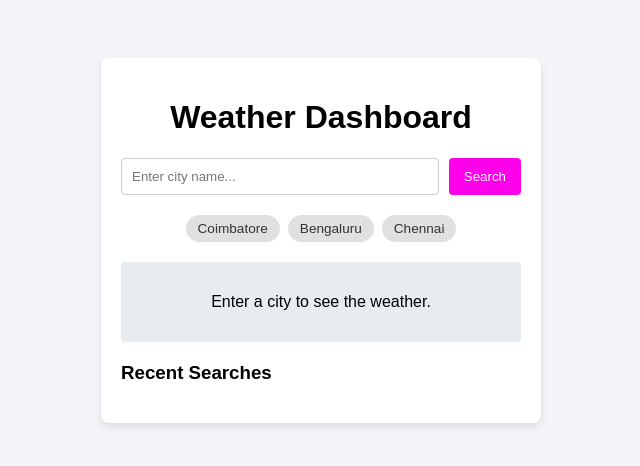
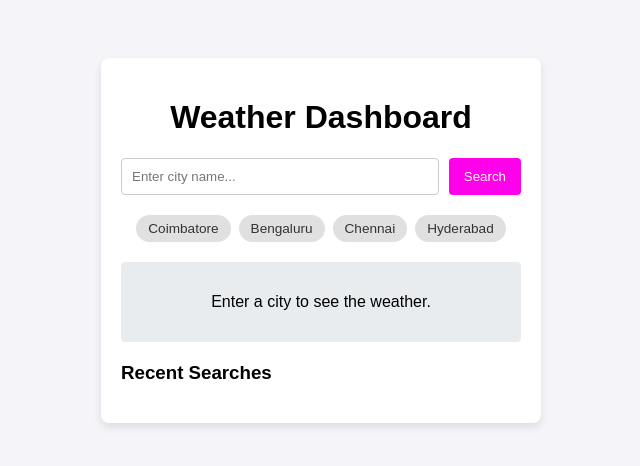
Before and after one commit to Sivapprakash-Chinnaraj/Weather-app, a Flask app: page / in a window 1280 px wide. Shown: the top 466 px of the page, without its empty margins (319-959 px from the left). Run offline with Flask 3, Linux system fonts and the light colour scheme; data that the repository does not hold is empty.

Commit message:
Added the city Hyderabad

```diff
--- a/templates/index.html
+++ b/templates/index.html
@@ -19,6 +19,7 @@
             <button class="city-chip" onclick="searchTopCity('Coimbatore')">Coimbatore</button>
             <button class="city-chip" onclick="searchTopCity('Bengaluru')">Bengaluru</button>
             <button class="city-chip" onclick="searchTopCity('Chennai')">Chennai</button>
+            <button class="city-chip" onclick="searchTopCity('Hyderabad')">Hyderabad</button>
         </div>
 
         <div id="weatherResult" class="weather-card">
```
